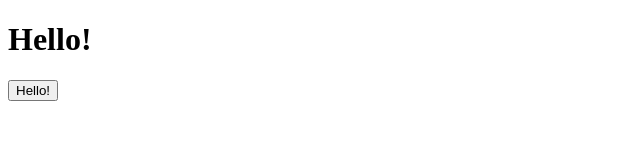
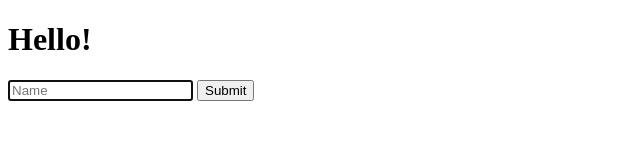
Before and after one commit to LloydElery/lloydelery.github.io, a plain HTML site: page hello.html in a window 1280 px wide. Shown: the whole page, without its empty margins (0-640 px from the left). Drawn offline with Linux system fonts and the light colour scheme.

Commit message:
added form.submit + alert hello

```diff
--- a/hello.html
+++ b/hello.html
@@ -6,19 +6,21 @@
         </title>
         <script>
 
-            function hello() {
-                const heading = document.querySelector('h1');
-                if (heading.innerHTML === 'Hello!') {
-                    heading.innerHTML = 'Goodbye!';
-                } else {
-                    heading.innerHTML = 'Hello!';
-                }
-            }
+            document.addEventListener('DOMContentLoaded', function() {
+
+                document.querySelector('form').onsubmit = function() {
+                    const name = document.querySelector('#name').value;
+                    alert(`Hello, ${name}!`);
+                };
+            });
 
         </script>
     </head>
     <body>
         <h1>Hello!</h1>
-        <button onclick="hello()">Hello!</button>
+        <form>
+            <input autofocus id="name" placeholder="Name" type="text">
+            <input type="submit">
+        </form>
     </body>
 </html>
```
